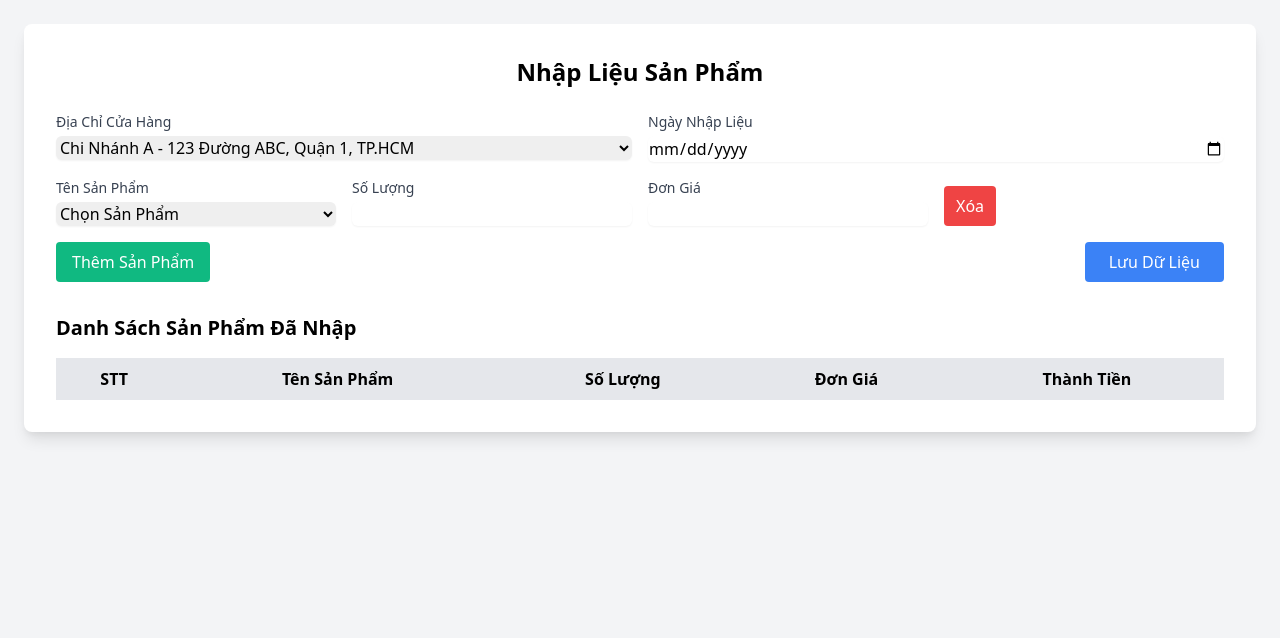
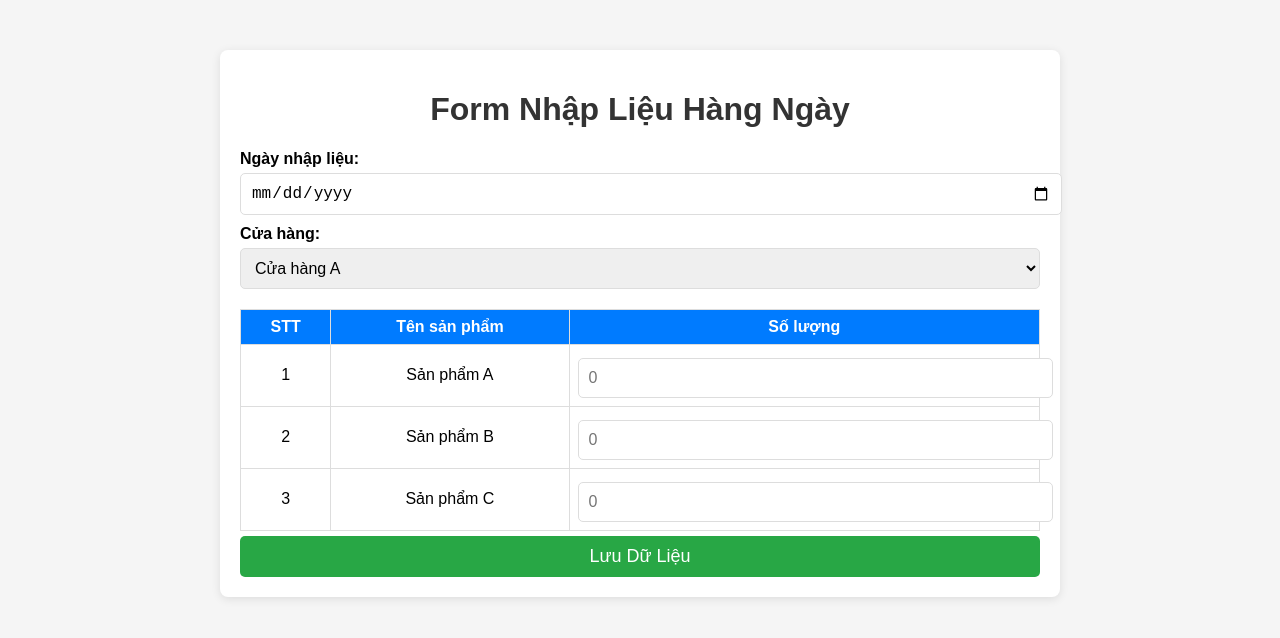
Before and after one commit to Tuanbahung/Bahungorder.github.io, a plain HTML site: page index.html in a window 1280 px wide. Drawn offline with nearby package versions, Linux system fonts and the light colour scheme.

Commit message:
Update index.html

```diff
--- a/index.html
+++ b/index.html
@@ -3,160 +3,140 @@
 <head>
     <meta charset="UTF-8">
     <meta name="viewport" content="width=device-width, initial-scale=1.0">
-    <title>Nhập Liệu Sản Phẩm Theo Cửa Hàng</title>
-    <link href="https://cdn.jsdelivr.net/npm/tailwindcss@2.2.19/dist/tailwind.min.css" rel="stylesheet">
-    <script src="https://cdnjs.cloudflare.com/ajax/libs/xlsx/0.17.5/xlsx.full.min.js"></script>
+    <title>Form Nhập Liệu Hàng Ngày</title>
+    <style>
+        body {
+            font-family: Arial, sans-serif;
+            margin: 0;
+            padding: 0;
+            background-color: #f5f5f5;
+        }
+        .container {
+            max-width: 800px;
+            margin: 50px auto;
+            background: white;
+            border-radius: 8px;
+            box-shadow: 0 2px 10px rgba(0, 0, 0, 0.1);
+            padding: 20px;
+        }
+        h1 {
+            text-align: center;
+            color: #333;
+        }
+        label {
+            font-weight: bold;
+            margin-top: 10px;
+            display: block;
+        }
+        input, select, button {
+            width: 100%;
+            padding: 10px;
+            margin-top: 5px;
+            border: 1px solid #ddd;
+            border-radius: 5px;
+            font-size: 16px;
+        }
+        table {
+            width: 100%;
+            border-collapse: collapse;
+            margin-top: 20px;
+        }
+        th, td {
+            border: 1px solid #ddd;
+            padding: 8px;
+            text-align: center;
+        }
+        th {
+            background-color: #007bff;
+            color: white;
+        }
+        .submit-btn {
+            background-color: #28a745;
+            color: white;
+            font-size: 18px;
+            border: none;
+            cursor: pointer;
+        }
+        .submit-btn:hover {
+            background-color: #218838;
+        }
+    </style>
 </head>
-<body class="bg-gray-100 p-6">
-    <div class="container mx-auto bg-white shadow-lg rounded-lg p-8">
-        <h1 class="text-2xl font-bold mb-6 text-center">Nhập Liệu Sản Phẩm</h1>
+<body>
+    <div class="container">
+        <h1>Form Nhập Liệu Hàng Ngày</h1>
+        <form id="inputForm">
+            <label for="date">Ngày nhập liệu:</label>
+            <input type="date" id="date" required>
 
-        <form id="productForm" class="space-y-4">
-            <div class="grid grid-cols-2 gap-4">
-                <div>
-                    <label class="block text-sm font-medium text-gray-700">Địa Chỉ Cửa Hàng</label>
-                    <select id="storeAddress" class="mt-1 block w-full rounded-md border-gray-300 shadow-sm focus:border-indigo-300 focus:ring focus:ring-indigo-200 focus:ring-opacity-50" readonly>
-                        <option value="ChiNhanhA_DiaChi">Chi Nhánh A - 123 Đường ABC, Quận 1, TP.HCM</option>
-                    </select>
-                </div>
+            <label for="store">Cửa hàng:</label>
+            <select id="store" required>
+                <option value="Cửa hàng A">Cửa hàng A</option>
+                <option value="Cửa hàng B">Cửa hàng B</option>
+                <option value="Cửa hàng C">Cửa hàng C</option>
+            </select>
 
-                <div>
-                    <label class="block text-sm font-medium text-gray-700">Ngày Nhập Liệu</label>
-                    <input type="date" id="entryDate" class="mt-1 block w-full rounded-md border-gray-300 shadow-sm focus:border-indigo-300 focus:ring focus:ring-indigo-200 focus:ring-opacity-50" required>
-                </div>
-            </div>
-
-            <div id="productEntries" class="space-y-4">
-                <div class="product-entry grid grid-cols-4 gap-4 items-center">
-                    <div>
-                        <label class="block text-sm font-medium text-gray-700">Tên Sản Phẩm</label>
-                        <select class="product-select mt-1 block w-full rounded-md border-gray-300 shadow-sm">
-                            <option value="">Chọn Sản Phẩm</option>
-                            <option value="SanPham1">Sản Phẩm 1</option>
-                            <option value="SanPham2">Sản Phẩm 2</option>
-                            <option value="SanPham3">Sản Phẩm 3</option>
-                        </select>
-                    </div>
-                    <div>
-                        <label class="block text-sm font-medium text-gray-700">Số Lượng</label>
-                        <input type="number" class="quantity-input mt-1 block w-full rounded-md border-gray-300 shadow-sm" min="0">
-                    </div>
-                    <div>
-                        <label class="block text-sm font-medium text-gray-700">Đơn Giá</label>
-                        <input type="number" class="price-input mt-1 block w-full rounded-md border-gray-300 shadow-sm" min="0">
-                    </div>
-                    <div class="self-end">
-                        <button type="button" class="remove-entry bg-red-500 text-white px-3 py-2 rounded hover:bg-red-600">Xóa</button>
-                    </div>
-                </div>
-            </div>
-
-            <div class="flex justify-between items-center mt-4">
-                <button type="button" id="addProductEntry" class="bg-green-500 text-white px-4 py-2 rounded hover:bg-green-600">
-                    Thêm Sản Phẩm
-                </button>
-                <button type="submit" class="bg-blue-500 text-white px-6 py-2 rounded hover:bg-blue-600">
-                    Lưu Dữ Liệu
-                </button>
-            </div>
-        </form>
-
-        <div id="dataTable" class="mt-8">
-            <h2 class="text-xl font-semibold mb-4">Danh Sách Sản Phẩm Đã Nhập</h2>
-            <table class="w-full border-collapse border border-gray-300">
+            <table>
                 <thead>
-                    <tr class="bg-gray-200">
-                        <th class="border p-2">STT</th>
-                        <th class="border p-2">Tên Sản Phẩm</th>
-                        <th class="border p-2">Số Lượng</th>
-                        <th class="border p-2">Đơn Giá</th>
-                        <th class="border p-2">Thành Tiền</th>
+                    <tr>
+                        <th>STT</th>
+                        <th>Tên sản phẩm</th>
+                        <th>Số lượng</th>
                     </tr>
                 </thead>
-                <tbody id="productTableBody"></tbody>
+                <tbody id="productTable">
+                    <tr>
+                        <td>1</td>
+                        <td>Sản phẩm A</td>
+                        <td><input type="number" min="0" placeholder="0"></td>
+                    </tr>
+                    <tr>
+                        <td>2</td>
+                        <td>Sản phẩm B</td>
+                        <td><input type="number" min="0" placeholder="0"></td>
+                    </tr>
+                    <tr>
+                        <td>3</td>
+                        <td>Sản phẩm C</td>
+                        <td><input type="number" min="0" placeholder="0"></td>
+                    </tr>
+                </tbody>
             </table>
-        </div>
+
+            <button type="submit" class="submit-btn">Lưu Dữ Liệu</button>
+        </form>
     </div>
 
     <script>
-        document.addEventListener('DOMContentLoaded', function() {
-            const productEntries = document.getElementById('productEntries');
-            const addProductEntryBtn = document.getElementById('addProductEntry');
-            const productForm = document.getElementById('productForm');
-            const productTableBody = document.getElementById('productTableBody');
+        document.getElementById('inputForm').addEventListener('submit', function(event) {
+            event.preventDefault(); // Ngăn không cho tải lại trang
 
-            // Thêm dòng sản phẩm mới
-            addProductEntryBtn.addEventListener('click', function() {
-                const newEntry = document.querySelector('.product-entry').cloneNode(true);
-                newEntry.querySelectorAll('input').forEach(input => input.value = '');
-                newEntry.querySelector('.product-select').selectedIndex = 0;
-                productEntries.appendChild(newEntry);
+            // Thu thập dữ liệu từ form
+            const date = document.getElementById('date').value;
+            const store = document.getElementById('store').value;
+            const rows = document.querySelectorAll('#productTable tr');
+            const data = [];
 
-                // Thêm sự kiện xóa cho dòng mới
-                newEntry.querySelector('.remove-entry').addEventListener('click', function() {
-                    if (productEntries.children.length > 1) {
-                        productEntries.removeChild(newEntry);
-                    }
-                });
+            rows.forEach((row, index) => {
+                const product = row.children[1].textContent;
+                const quantity = row.children[2].querySelector('input').value || 0;
+                data.push({ product, quantity });
             });
 
-            // Xử lý xóa dòng sản phẩm
-            document.querySelector('.remove-entry').addEventListener('click', function() {
-                if (productEntries.children.length > 1) {
-                    productEntries.removeChild(this.closest('.product-entry'));
-                }
-            });
-
-            // Lưu dữ liệu
-            productForm.addEventListener('submit', function(e) {
-                e.preventDefault();
-                const storeAddress = document.getElementById('storeAddress').value;
-                const entryDate = document.getElementById('entryDate').value;
-                const products = [];
-                let total = 0;
-
-                productTableBody.innerHTML = ''; // Xóa bảng cũ
-
-                document.querySelectorAll('.product-entry').forEach((entry, index) => {
-                    const productSelect = entry.querySelector('.product-select');
-                    const quantityInput = entry.querySelector('.quantity-input');
-                    const priceInput = entry.querySelector('.price-input');
-
-                    if (productSelect.value && quantityInput.value && priceInput.value) {
-                        const productName = productSelect.options[productSelect.selectedIndex].text;
-                        const quantity = parseInt(quantityInput.value);
-                        const price = parseFloat(priceInput.value);
-                        const lineTotal = quantity * price;
-                        total += lineTotal;
-
-                        products.push({
-                            productName: productName,
-                            quantity: quantity,
-                            price: price,
-                            lineTotal: lineTotal
-                        });
-
-                        // Thêm vào bảng
-                        const row = productTableBody.insertRow();
-                        row.innerHTML = `
-                            <td class="border p-2">${index + 1}</td>
-                            <td class="border p-2">${productName}</td>
-                            <td class="border p-2">${quantity}</td>
-                            <td class="border p-2">${price.toLocaleString()} VND</td>
-                            <td class="border p-2">${lineTotal.toLocaleString()} VND</td>
-                        `;
-                    }
-                });
-
-                console.log('Dữ liệu:', {
-                    storeAddress,
-                    entryDate,
-                    products,
-                    total
-                });
-
-                // Ở đây bạn sẽ thêm logic xuất dữ liệu sang Google Sheets
-                alert('Dữ liệu đã được lưu. Chức năng xuất Google Sheets sẽ được cập nhật.');
+            // Gửi dữ liệu đến server hoặc Google Apps Script
+            fetch('https://script.google.com/macros/s/YOUR_SCRIPT_ID/exec', {
+                method: 'POST',
+                body: JSON.stringify({ date, store, data }),
+                headers: { 'Content-Type': 'application/json' }
+            })
+            .then(response => response.json())
+            .then(result => {
+                alert('Dữ liệu đã được lưu thành công!');
+                console.log(result);
+            })
+            .catch(error => {
+                alert('Có lỗi xảy ra. Vui lòng thử lại!');
+                console.error(error);
             });
         });
     </script>
```
